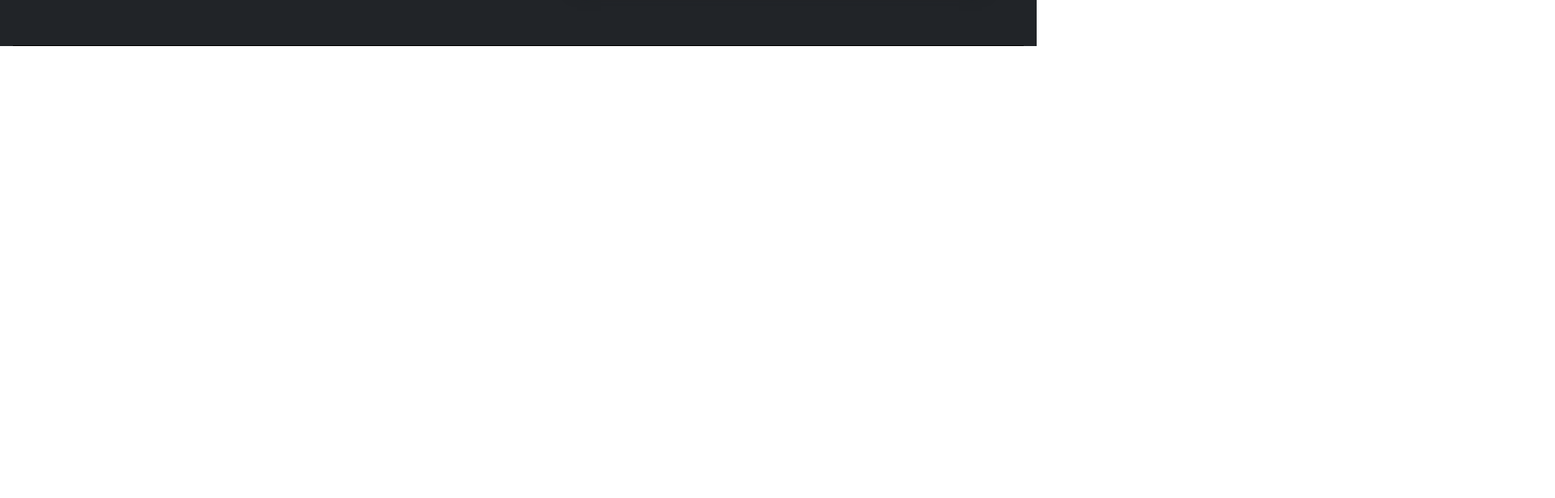
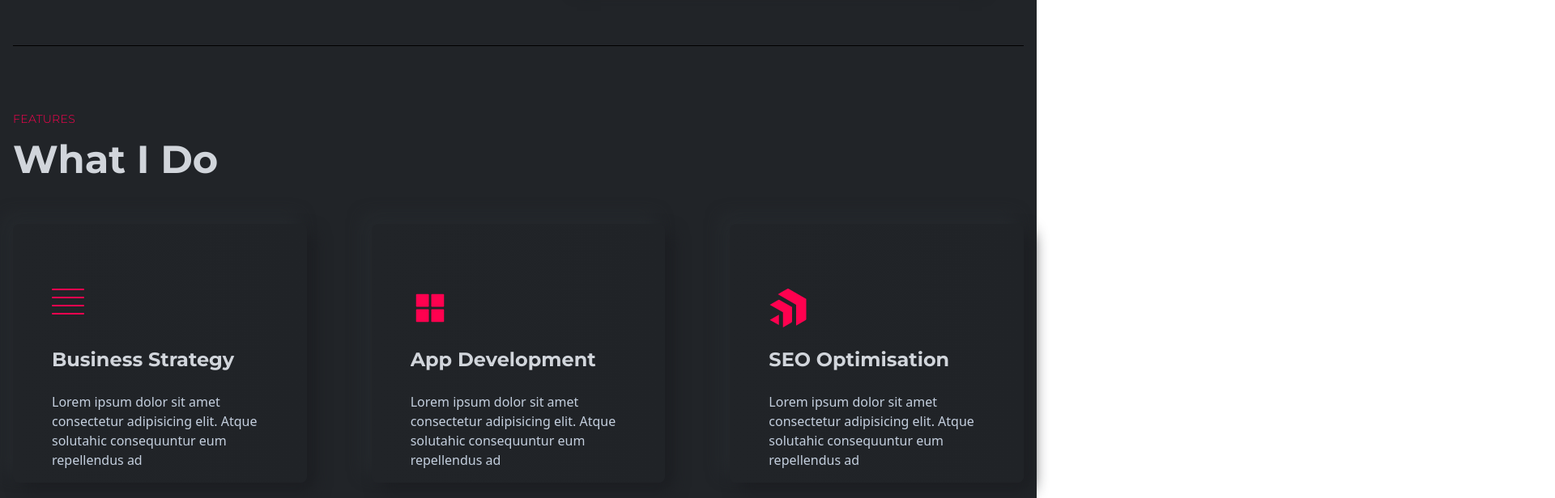
Before and after one commit to suzan-sheikh/protfolio, a React (Vite) app: page / in a window 1280 px wide. Shown: the part 840-1456 px from the top of the page at 81% size, 1920 px wide, since content can reach past the window. Before the commit the page ends 897 px from the top, so only its background shows below. Built offline with nearby package versions, Linux system fonts and the light colour scheme.

Commit message:
project complited

```diff
--- a/package.json
+++ b/package.json
@@ -10,11 +10,13 @@
     "preview": "vite preview"
   },
   "dependencies": {
+    "framer-motion": "^11.2.11",
     "react": "^18.3.1",
     "react-dom": "^18.3.1",
     "react-icons": "^5.2.1",
     "react-scroll": "^1.9.0",
-    "react-simple-typewriter": "^5.0.1"
+    "react-simple-typewriter": "^5.0.1",
+    "react-slick": "^0.30.2"
   },
   "devDependencies": {
     "@types/react": "^18.3.3",
--- a/src/App.jsx
+++ b/src/App.jsx
@@ -1,5 +1,12 @@
 import Navbar from "./components/navbar/Navbar";
 import Banner from "./components/banner/Banner";
+import Features from "./components/features/Features";
+import Projects from "./components/projects/Projects";
+import Resume from "./components/resume/Resume";
+import Testimonial from "./components/tesimonial/Testimonial";
+import Contact from "./components/contact/Contact";
+import Footer from "./components/footer/Footer";
+import FooterBottom from "./components/footer/FooterBottom";
 
 function App() {
   return (
@@ -7,13 +14,13 @@ function App() {
       <Navbar />
       <div className="max-w-screen-xl mx-auto">
         <Banner />
-        {/* <Features />
+        <Features />
         <Projects />
         <Resume />
         <Testimonial />
         <Contact />
         <Footer />
-        <FooterBottom /> */}
+        <FooterBottom />
       </div>
     </div>
   );
--- a/src/components/features/Features.jsx
+++ b/src/components/features/Features.jsx
@@ -1,6 +1,8 @@
+
+import { FeaturesData } from "../../data/FeaturesData";
 import Title from "../layouts/Title";
 import Card from "./Card";
-import { featuresData } from "../../data/data";
+
 const Features = () => {
   return (
     <section
@@ -9,7 +11,7 @@ const Features = () => {
     >
       <Title title="Features" des="What I Do" />
       <div className="grid grid-cols-1 md:grid-cols-2 xl:grid-cols-3 gap-6 xl:gap-20">
-        {featuresData.map((item) => (
+        {FeaturesData.map((item) => (
           <Card item={item} key={item.id} />
         ))}
       </div>
--- a/src/data/data.js
+++ b/src/data/FeaturesData.jsx
@@ -1,12 +1,12 @@
 import { AiFillAppstore } from "react-icons/ai";
-import { FaMobile, FaGlobe} from "react-icons/fa";
-import { SiProgress, SiAntdesign } from "react-icons/si";
+import { FaGlobe, FaMobile } from "react-icons/fa";
+import { SiAntdesign, SiProgress } from "react-icons/si";
 
 // Features Data
-export const featuresData = [
+export const FeaturesData = [
   {
     id: 1,
-    title: "Business Stratagy",
+    title: "Business Strategy",
     des: "Lorem ipsum dolor sit amet consectetur adipisicing elit. Atque solutahic consequuntur eum repellendus ad",
   },
   {
```
Also changed, not shown: 1 other file (tests, documents, lock files or other folders).
